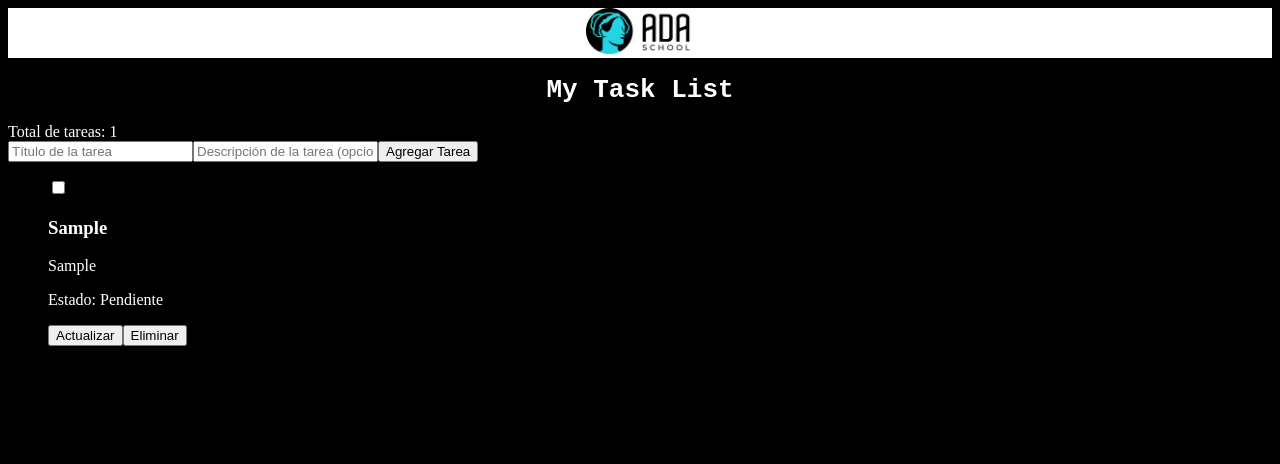
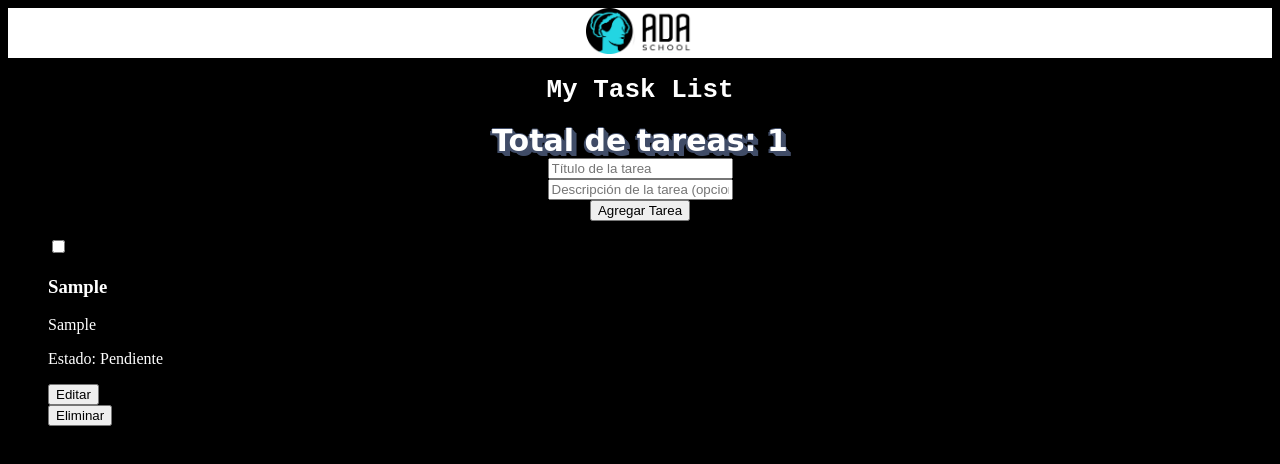
Before and after one commit to crisskmacho/my-react-task-list, a React (Vite) app: page / in a window 1280 px wide. Both pictures are taken after typing "Sample", "Sample" into the empty fields and a click on the button "Agregar Tarea". Shown: the top 464 px of the page. Built offline with nearby package versions, Linux system fonts and the light colour scheme.

Commit message:
review-2

```diff
--- a/src/components/Task.jsx
+++ b/src/components/Task.jsx
@@ -1,81 +1,112 @@
-import React, { useState } from 'react';
+import React, { useState, useEffect } from 'react';
 
 
 // Definición del componente de función Task que recibe props específicas
-export default function Task ({task, index, deleteTask, updateTask })  {
-  // Extracción de datos de la tarea y establecimiento de estados para la edición
-  const { title, description, state } = task;
+export default function Task({ task, index, deleteTask, updateTask }) {
+  const { title: originalTitle, description: originalDescription, state: originalState } = task;
   const [editing, setEditing] = useState(false);
-  const [editedTitle, setEditedTitle] = useState(title);
-  const [editedDescription, setEditedDescription] = useState(description);
-  const [completed, setCompleted] = useState(state);
+
+  const [editedTask, setEditedTask] = useState({
+    title: originalTitle,
+    description: originalDescription,
+    state: originalState,
+  });
+
+  useEffect(() => {
+    setEditedTask({
+      title: originalTitle,
+      description: originalDescription,
+      state: originalState,
+    });
+  }, [originalTitle, originalDescription, originalState]);
 
 
-  // Maneja el evento de actualización o edición de la tarea
   const handleUpdateClick = () => {
-    if(editing) {
-      updateTask(index, { title: editedTitle, description: editedDescription, state: completed });
-      setEditing(false); // Finaliza el modo de edición
+    if (editing) {
+      if (editedTask.title.trim() === '' || editedTask.description.trim() === '') {
+        alert('Por favor, completa todos los campos.');
+        return;
+      }
+      updateTask(index, editedTask);
+      setEditing(false);
     } else {
-      setEditedTitle(title); // Establece el título de la tarea en los estados de edición
-      setEditedDescription(description); // Establece la descripción de la tarea en los estados de edición
-      setCompleted(state); // Establece el estado completado de la tarea en el estado de edición
-      setEditing(true); // Activa el modo de edición
+      setEditing(true);
     }
   };
 
-  // Maneja el evento de cancelar la edición y restaurar los valores originales
   const handleCancelClick = () => {
-    setEditedTitle(title); // Restaura el título original
-    setEditedDescription(description); // Restaura la descripción original
-    setEditing(false); // Finaliza el modo de edición
-  }
-
-  //Maneja el cambio en el checkbox de completado
-  const handleCheckboxChange = () => {
-    setCompleted(!completed); // Cambia el estado completado
-    updateTask(index, { title: editedTitle, description: editedDescription, state: !completed });
-    // Actualiza la tarea con el estado opuesto del completado al índice dado
+    setEditedTask({
+      title: originalTitle,
+      description: originalDescription,
+      state: originalState,
+    });
+    setEditing(false);
   };
 
+  const handleCheckboxChange = () => {
+    const updatedState = !editedTask.state;
+    setEditedTask({ ...editedTask, state: updatedState });
+    updateTask(index, { ...editedTask, state: updatedState });
+  };
+
+  const handleInputChange = (e, field) => {
+    setEditedTask({ ...editedTask, [field]: e.target.value });
+  };
 
   return (
-
-      <div style={{ textDecoration: completed ? 'line-through' : 'none' }}>
+    <div style={{ textDecoration: editedTask.state ? 'line-through' : 'none' }}>
       {/* Checkbox para marcar/desmarcar la tarea como completada */}
       <input
+        className='checkCaja'
         type="checkbox"
-          checked={completed}
+        checked={editedTask.state}
         onChange={handleCheckboxChange}
         readOnly // El checkbox es de solo lectura para controlarlo desde el estado
       />
+
       {editing ? (
-          <div>
+        <div className='task-edit-container'>
           {/* código que maneja la visualización y edición de la tarea */}
           <input
+            className='editedTitleInput'
             type="text"
-              value={editedTitle}
-              onChange={(e) => setEditedTitle(e.target.value)}
+            value={editedTask.title}
+            onChange={(e) => handleInputChange(e, 'title')}
           />
           <input
+            className='editedDescriptionInput'
             type="text"
-              value={editedDescription}
-              onChange={(e) => setEditedDescription(e.target.value)}
+            value={editedTask.description}
+            onChange={(e) => handleInputChange(e, 'description')}
           />
         </div>
       ) : (
-          <div>
-            <h3>{title}</h3> {/* Muestra el título editado o original */}
-            <p>{description}</p> {/* Muestra la descripción editada o original */}
-            <p>Estado: {completed ? 'Completada' : 'Pendiente'}</p> {/* Muestra el estado de la tarea */}
+        <div className="task-details">
+          <h3>{editedTask.title}</h3> {/* Muestra el título editado o original */}
+          <p>{editedTask.description}</p> {/* Muestra la descripción editada o original */}
+          <p>Estado: {editedTask.state ? 'Completada' : 'Pendiente'}</p> {/* Muestra el estado de la tarea */}
         </div>
       )}
-        <button onClick={handleUpdateClick}>
-          {editing ? 'Guardar' : 'Actualizar'}   {/* Cambia el texto del botón dependiendo del modo de edición */}
+
+      <div className="update-button-container">
+        <button className={editing ? 'save-button' : 'update-button'} onClick={handleUpdateClick}>
+          {editing ? 'Guardar' : 'Editar'} {/* Cambia el texto del botón dependiendo del modo de edición */}
         </button>
-        <button onClick={() => deleteTask(index)}>Eliminar</button> {/* Elimina la tarea */}
-        {editing && <button onClick={handleCancelClick}>Cancelar</button>} {/* Muestra el botón de cancelar solo en modo de edición */}
       </div>
 
+      <div className="delete-button-container"> {/* Elimina la tarea */}
+        <button className="delete-button" onClick={() => deleteTask(index)}>
+          Eliminar
+        </button>
+      </div>
+
+      <div className="cancel-button-container"> {/* Muestra el botón de cancelar solo en modo de edición */}
+        {editing && (
+          <button className="cancel-button" onClick={handleCancelClick}>
+            Cancelar
+          </button>
+        )}
+      </div>
+    </div>
   );
 }
--- a/src/components/TaskList.jsx
+++ b/src/components/TaskList.jsx
@@ -54,13 +54,15 @@ export default function TaskList ({ }) {
   };
 
   return (
-    <div>
+    <div className='task-manager-container'>
       <div className='TotalTask'>
           Total de tareas: {tasks.length}
       </div>{/* Muestra el número total de tareas */}
 
       {/* Campos de entrada para el título y la descripción de la nueva tarea */}
-      <form onSubmit={handleFormSubmit}>
+      <div className='task-form-container'>
+        <form className='form-container' onSubmit={handleFormSubmit}>
+          <div className='title-input-container'>
             <input
               className='TituloTarea'
               type="text"
@@ -68,6 +70,8 @@ export default function TaskList ({ }) {
               value={title}
               onChange={handleTitleChange}
             />
+          </div>
+          <div className='description-input-container'>
             <input
               className='DescTarea'
               type="text"
@@ -75,8 +79,12 @@ export default function TaskList ({ }) {
               value={description}
               onChange={handleDrescriptionChange}
             />
+          </div>
+          <div className='add-task-button-container'>
             <button className='addtask' type="submit">Agregar Tarea</button>
+          </div>
         </form>
+      </div>
 
       <ul className='mapTask'>
         {tasks.map((task, index) => (
--- a/src/components/tasklist.css
+++ b/src/components/tasklist.css
@@ -1,6 +1,20 @@
 .TotalTask{
     color: white;
+    text-align: center;
+    font-family: Comic Sans MS;
+    font-weight:bold;
+    font-size: 30px;
+    text-shadow: -1px 0 #414D68, 0 1px #414D68, 1px 0 #414D68, 0 -1px #414D68, -2px 2px 0 #414D68, 2px 2px 0 #414D68, 1px 1px #414D68, 2px 2px #414D68, 3px 3px #414D68, 4px 4px #414D68, 5px 5px #414D68;
+
 }
+
+
+.form-container{
+    text-align: center;
+}
+
+
+
 
 .mapTask{
     color: white;
```
Lines whose indentation alone changed are shown as unchanged.
